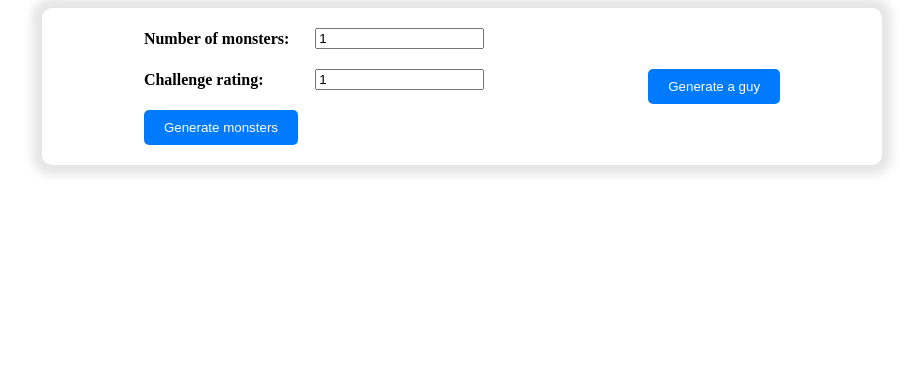
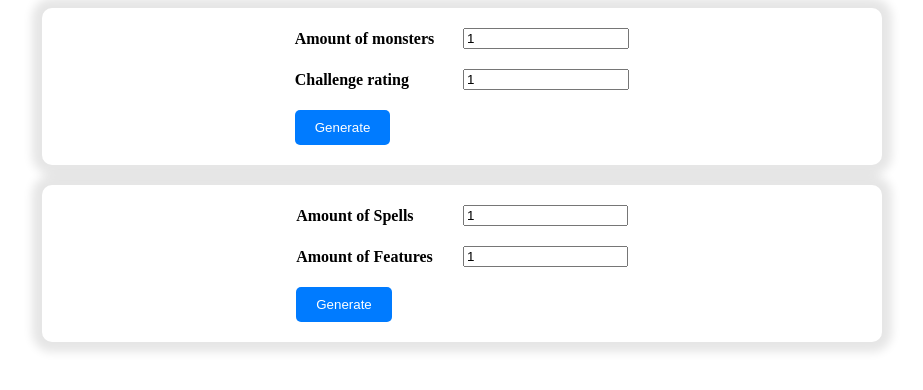
Before and after one commit to wachtelhund/dnd_app, an Angular app: page / in a window 1280 px wide. Shown: the top 390 px of the page, without its empty margins (178-1101 px from the left). Built offline with nearby package versions, Linux system fonts and the light colour scheme; what dnd_api_helper would draw is missing.

Commit message:
Add character card

```diff
--- a/src/app/app.component.html
+++ b/src/app/app.component.html
@@ -1,4 +1,8 @@
-<app-generation-form (onGenerateMonsters)="onGenerateMonsters($event)"></app-generation-form>
+<app-generation-form [formEntries]="monsterFormEntries" (onGenerateSubmit)="onGenerateMonsters($event)"></app-generation-form>
+<app-generation-form [formEntries]="characterFormEntries" (onGenerateSubmit)="onGenerateCharacter($event)"></app-generation-form>
 <div>
   <app-monster-card [data]="monster" *ngFor="let monster of monsters"></app-monster-card>
 </div>
+<div>
+  <app-character-card *ngIf="character.getCharacter" [data]="character"></app-character-card>
+</div>
--- a/src/app/app.component.ts
+++ b/src/app/app.component.ts
@@ -1,7 +1,10 @@
 import { Component } from '@angular/core';
-import { EncounterCreator } from 'dnd_api_helper';
+import { CharacterCreator, EncounterCreator } from 'dnd_api_helper';
 import { MonsterResponse } from 'dnd_api_helper/build/types/monsters/MonstersResponse';
 import { GenerationRequest } from './generation-form/GenerationRequest';
+import { FormControl, FormGroup } from '@angular/forms';
+import { FormEntry } from './generation-form/FormEntry';
+import { Character } from 'dnd_api_helper/build/character/Character';
 
 @Component({
   selector: 'app-root',
@@ -10,13 +13,60 @@ import { GenerationRequest } from './generation-form/GenerationRequest';
 })
 export class AppComponent {
   encounterCreator = new EncounterCreator();
+  characterCreator = new CharacterCreator();
+  monsterFormEntries = [
+    {
+      controlName: 'amountOfMonsters',
+      control: new FormControl(1),
+      validationSpan: {
+        lowerLimit: 1,
+        upperLimit: 5
+      },
+      label: 'Amount of monsters',
+      type: 'number'
+    },
+    {
+      controlName: 'challengeRating',
+      control: new FormControl(1),
+      validationSpan: {
+        lowerLimit: 1,
+        upperLimit: 25
+      },
+      label: 'Challenge rating',
+      type: 'number'
+    }
+  ] as FormEntry[];
+  characterFormEntries = [
+      {
+        controlName: 'amountOfSpells',
+        control: new FormControl(1),
+        validationSpan: {
+          lowerLimit: 1,
+          upperLimit: 4
+        },
+        label: 'Amount of Spells',
+        type: 'number'
+      },
+      {
+        controlName: 'amountOfFeatures',
+        control: new FormControl(1),
+        validationSpan: {
+          lowerLimit: 1,
+          upperLimit: 4
+        },
+        label: 'Amount of Features',
+        type: 'number'
+      }
+  ] as FormEntry[];
   monsters: MonsterResponse[] = [];
+  character: Character = {} as Character;
   title = 'dnd_app';
 
-  constructor() {
+  async onGenerateMonsters($event: GenerationRequest) {
+    this.monsters = await this.encounterCreator.getRandomMonsters($event.formValue.amountOfMonsters, $event.formValue.challengeRating);
   }
 
-  async onGenerateMonsters($event: GenerationRequest) {
-    this.monsters = await this.encounterCreator.getRandomMonsters($event.amountOfMonsters, $event.challengeRating);
+  async onGenerateCharacter($event: GenerationRequest) {
+    this.character = await this.characterCreator.generateRandomizedCharacter($event.formValue.amountOfSpells, $event.formValue.amountOfFeatures);
   }
 }
--- a/src/app/character-card/character-card.component.html
+++ b/src/app/character-card/character-card.component.html
@@ -1,8 +1,14 @@
 <div (click)="flip()" class="card">
     <img class="card-img" [ngClass]="{'flipped': isFlipped | async}" src="{{imgSrc}}" alt="">
+    <img [ngClass]="{'flipped-monster': isFlipped |async}" class="monsterImg" src="{{heroImageSrc}}" alt="">
     <div (mouseenter)="showDetails($event)" (mouseleave)="hideDetails($event)" class="details" *ngIf="!(isFlipped | async)">
         <h4 class="title">{{data?.class?.name}}</h4>
     </div>
 </div>
 <div *ngIf="showDetailsModal" class="modal">
+    <h4>{{data?.race?.name}}</h4>
+    <h4 *ngIf="data?.spells?.results?.length">Spells: </h4>
+    <p *ngFor="let spell of data?.spells?.results">{{spell.name}}</p>
+    <h4 *ngIf="data?.features?.results?.length">Features: </h4>
+    <p *ngFor="let feature of data?.features?.results">{{feature.name}}</p>
 </div>
--- a/src/app/character-card/character-card.component.ts
+++ b/src/app/character-card/character-card.component.ts
@@ -10,6 +10,7 @@ import { Character } from 'dnd_api_helper/build/character/Character';
 export class CharacterCardComponent extends CardComponent<Character> {
   cardBacksideSrc = 'assets/images/character_card_backside.png';
   cardFrontsideSrc = 'assets/images/frontside.png';
+  heroImageSrc = 'assets/images/hero.png';
 
   constructor() {
     super();
--- /dev/null
+++ b/src/app/generation-form/FormEntry.ts
@@ -0,0 +1,19 @@
+import { FormControl, FormGroup } from "@angular/forms";
+
+export interface FormEntry {
+    control: FormControl;
+    controlName: string;
+    label: string;
+    validationSpan: ValidationSpan;
+    type: FormEntryType;
+}
+
+export interface ValidationSpan {
+  upperLimit: number;
+  lowerLimit: number;
+}
+
+export enum FormEntryType {
+    Number = 'number',
+    Text = 'text',
+}
--- a/src/app/generation-form/generation-form.component.html
+++ b/src/app/generation-form/generation-form.component.html
@@ -1,16 +1,9 @@
-<form action="#" class="generation-form">
+<div action="#" class="generation-form">
     <div class="monster-form">
-        <div>
-            <label for="amount">Number of monsters: </label>
-            <input type="number" id="amount" [formControl]="amountOfMonsters" name="amount">
+        <div *ngFor="let entry of formEntries">
+            <label for="{{entry.label}}">{{entry.label}}</label>
+            <input type="{{entry.type}}" id="{{entry.label}}" [formControl]="entry.control" name="{{entry.label}}">
         </div>
-        <div>
-            <label for="rating">Challenge rating: </label>
-            <input type="number" id="rating" [formControl]="challengeRating" name="rating">
-        </div>
-        <button (click)="onGenerateEncounter()">Generate monsters</button>
+        <button (click)="onGenerate()">Generate</button>
     </div>
-    <div>
-        <button (click)="onGenerateCharacter()">Generate a guy</button>
-    </div>
-</form>
+</div>
--- a/src/app/generation-form/generation-form.component.ts
+++ b/src/app/generation-form/generation-form.component.ts
@@ -1,7 +1,8 @@
-import { Component, EventEmitter, Output, ViewChild } from '@angular/core';
-import { Form, FormControl, Validators } from '@angular/forms';
+import { Component, EventEmitter, Input, Output, ViewChild } from '@angular/core';
+import { Form, FormControl, FormGroup, Validators } from '@angular/forms';
 import { GenerationRequest } from './GenerationRequest';
 import { filter, tap } from 'rxjs';
+import { FormEntry, ValidationSpan } from './FormEntry';
 
 @Component({
   selector: 'app-generation-form',
@@ -9,13 +10,19 @@ import { filter, tap } from 'rxjs';
   styleUrls: ['./generation-form.component.scss']
 })
 export class GenerationFormComponent {
-  @Output() onGenerateMonsters = new EventEmitter<GenerationRequest>();
-  amountOfMonsters = new FormControl(1, [Validators.min(1), Validators.max(5)]);
-  challengeRating = new FormControl(1, [Validators.min(1), Validators.max(25)]);
+  @Output() onGenerateSubmit = new EventEmitter<GenerationRequest>();
+  @Input('formEntries') formEntries: FormEntry[] = [];
+  formGroup = new FormGroup({});
+  // amountOfMonsters = new FormControl(1, [Validators.min(1), Validators.max(5)]);
+  // challengeRating = new FormControl(1, [Validators.min(1), Validators.max(25)]);
 
   ngOnInit() {
-    this.watchNumericalFormControlValid(this.amountOfMonsters, { lowerLimit: 1, upperLimit: 5 });
-    this.watchNumericalFormControlValid(this.challengeRating, { lowerLimit: 1, upperLimit: 25 });
+    this.formEntries.forEach(formEntry => {
+      this.formGroup.addControl(formEntry.controlName, formEntry.control);
+    });
+    this.formEntries.forEach(formEntry => {
+      this.watchNumericalFormControlValid(formEntry.control, formEntry.validationSpan);
+    });
   }
 
   watchNumericalFormControlValid(control: FormControl, validationSpan: ValidationSpan) {
@@ -31,13 +38,9 @@ export class GenerationFormComponent {
     });
   }
 
-  onGenerateEncounter() {
-    if (this.amountOfMonsters.invalid || this.challengeRating.invalid) {
-      alert('Invalid input');
-    }
-    this.onGenerateMonsters.emit({
-      amountOfMonsters: this.amountOfMonsters.value || 1,
-      challengeRating: this.challengeRating.value || 1,
+  onGenerate() {
+    this.onGenerateSubmit.emit({
+      formValue: this.formGroup.value
     });
   }
 
@@ -45,8 +48,3 @@ export class GenerationFormComponent {
     alert('Not implemented yet');
   }
 }
-
-interface ValidationSpan {
-  upperLimit: number;
-  lowerLimit: number;
-}
```
Also changed, not shown: src/app/generation-form/GenerationRequest.ts (+8 -2 lines), src/assets/images/hero.png (added).
